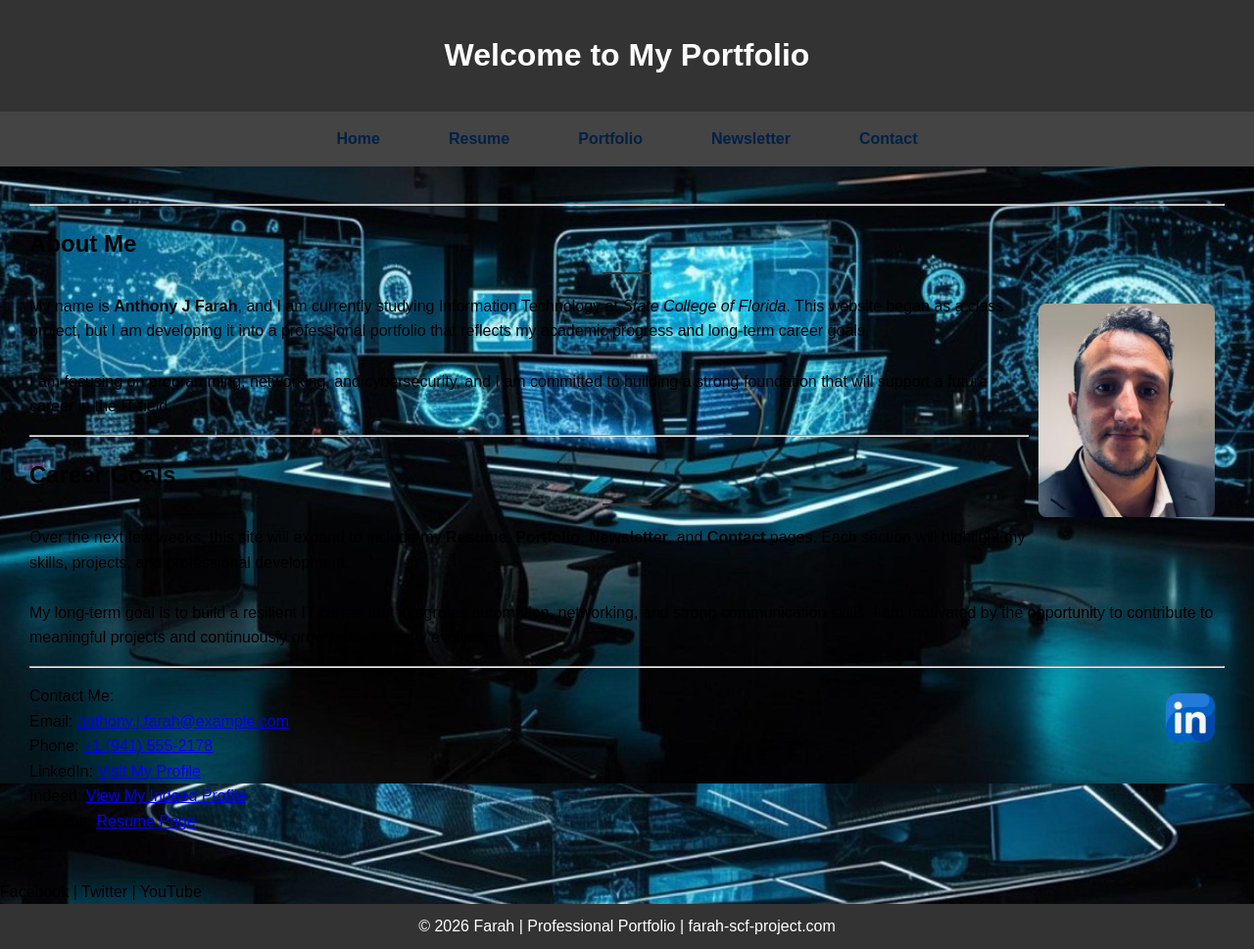
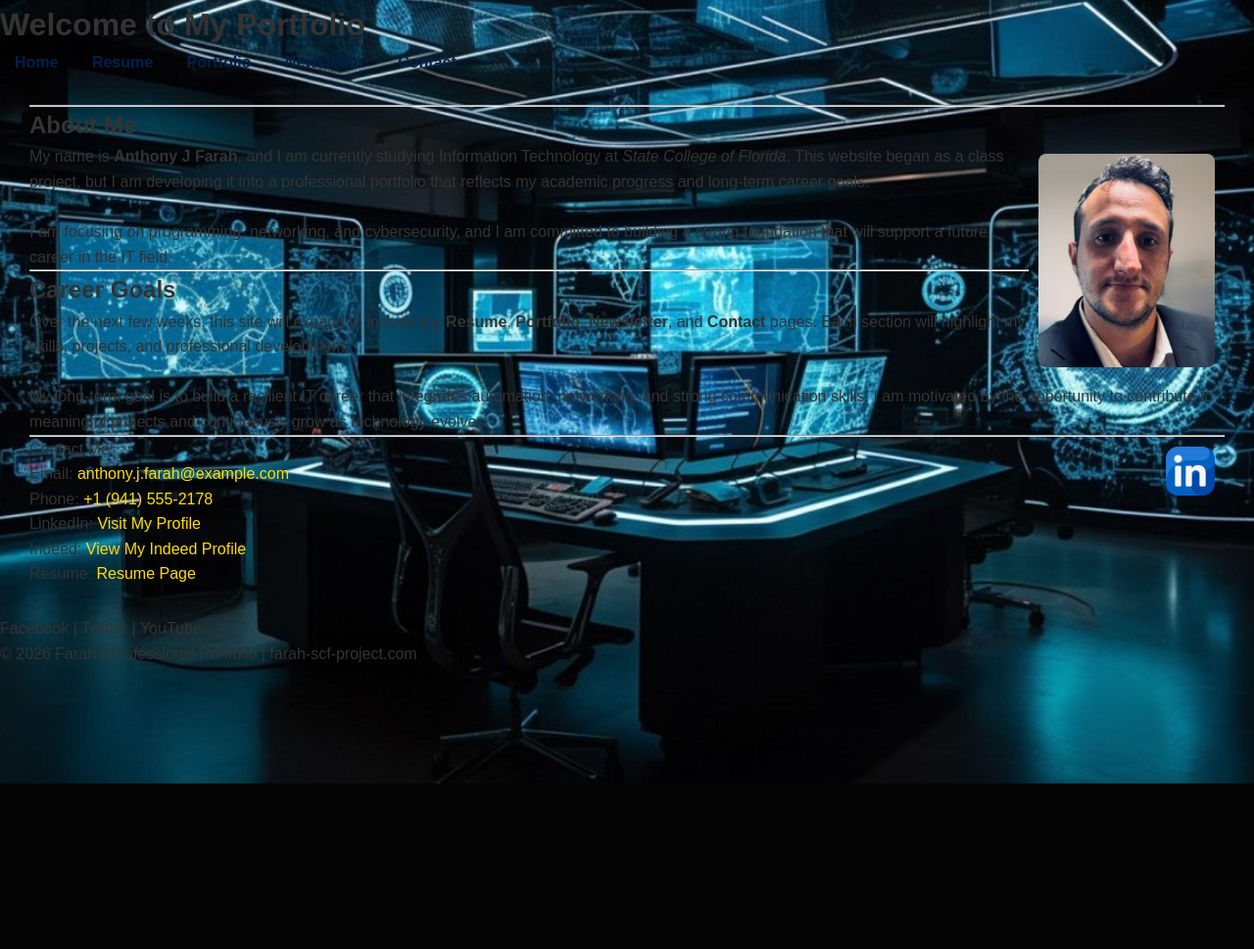
Before and after one commit to Graves217/Farah-SCF-Project-Site, a PHP site: page / in a window 1280 px wide. Shown: the whole page at 98% size. After the commit the page ends 800 px from the top, so only its background shows below. Run offline with PHP 8.4, Linux system fonts and the light colour scheme.

Commit message:
Updated `farah-scf.css` with comprehensive professional styling for home page and resume layout.

```diff
--- a/farah-scf.css
+++ b/farah-scf.css
@@ -1,68 +1,61 @@
-/**
- * General Styles
- */
-body {
-    font-family: Arial, sans-serif;
+/* Basic Reset */
+* {
     margin: 0;
     padding: 0;
-    line-height: 1.6;
+    box-sizing: border-box;
 }
 
-/* Header Styles */
-header {
-    background: #333;
+/* Body Styles */
+body {
+    font-family: 'Arial', sans-serif;
+    line-height: 1.6;
+    color: #333;
+    background-color: #f4f4f4;
+}
+
+/* Home Page Styles */
+.home-header {
+    background: #005f73;
     color: #fff;
-    padding: 10px 0;
+    padding: 20px;
     text-align: center;
 }
 
-/* Navigation Styles */
-nav {
-    display: flex;
-    justify-content: center;
-    background: #444;
+.home-header h1 {
+    font-size: 2.5em;
 }
 
-nav a {
-    color: #fff;
-    padding: 15px 20px;
-    text-decoration: none;
-    transition: background 0.3s;
-}
-
-nav a:hover {
-    background: #555;
-}
-
-/* Footer Styles */
-footer {
-    background: #333;
-    color: #fff;
-    text-align: center;
-    padding: 10px 0;
-    position: relative;
-    bottom: 0;
-    width: 100%;
-}
-
-/* Resume Layout */
+/* Resume Layout Styles */
 .resume {
-    display: grid;
-    grid-template-columns: 1fr 1fr; /* Two-column grid */
-    gap: 20px;
+    display: flex;
+    flex-direction: column;
     padding: 20px;
 }
 
-.resume h2 {
-    grid-column: span 2; /* Full-width heading */
+.resume .section {
+    margin-bottom: 20px;
 }
 
-/* Pseudo-element example */
-h2::after {
-    content: "";
+.resume h2 {
+    border-bottom: 2px solid #333;
+    padding-bottom: 10px;
+}
+
+/* Links */
+a {
+    color: #ffdd00;
+    text-decoration: none;
+}
+
+a:hover {
+    text-decoration: underline;
+}
+
+/* Pseudo-elements */
+.home-header::after {
+    content: '';
     display: block;
-    width: 50px;
-    height: 2px;
-    background: #333;
-    margin: 10px auto;
+    width: 100%;
+    height: 4px;
+    background: #ffdd00;
 }
```
